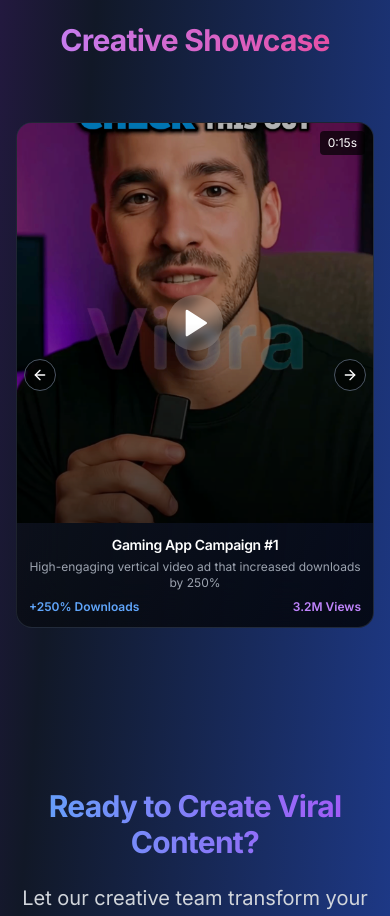
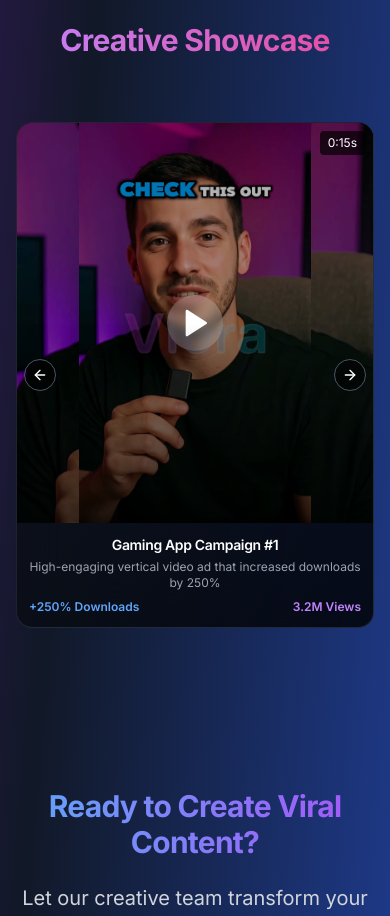
Before and after one commit to morcorp55/jullian-mobile-craft, a React (Vite) app: page /creative-studio in a window 390 px wide. Shown: the part 3440-4356 px from the top of the page. Built offline with nearby package versions, Linux system fonts and the light colour scheme.

Commit message:
Fix video aspect ratio on mobile
Ensure videos are fully visible vertically on mobile, even if it means adding black bars.

```diff
--- a/src/components/VideoCard.tsx
+++ b/src/components/VideoCard.tsx
@@ -114,14 +114,14 @@ const VideoCard: React.FC<VideoCardProps> = ({
 
   return (
     <div className="bg-gradient-to-br from-gray-900/80 to-black/80 backdrop-blur-xl rounded-2xl border border-gray-700/50 overflow-hidden hover:border-blue-500/50 transition-all duration-300 group h-full flex flex-col mx-2 md:mx-0">
-      {/* Video Container - Mobilde daha küçük aspect ratio */}
-      <div className="aspect-[9/16] bg-gradient-to-br from-blue-600/20 to-purple-600/20 flex items-center justify-center relative overflow-hidden">
+      {/* Video Container - Mobilde tam dikey görünüm */}
+      <div className="aspect-[9/16] bg-black flex items-center justify-center relative overflow-hidden">
         {/* Video Player - Her zaman render et */}
         <video
           ref={videoRef}
           src={videoUrl}
           controls={false}
-          className={`w-full h-full object-cover cursor-pointer ${isPlaying ? 'block' : 'hidden'}`}
+          className={`h-full w-auto object-contain cursor-pointer ${isPlaying ? 'block' : 'hidden'}`}
           poster="/lovable-uploads/fa1b9433-137e-4259-a668-bd42d77d978b.png"
           onEnded={handleVideoEnded}
           onError={handleVideoError}
@@ -140,9 +140,15 @@ const VideoCard: React.FC<VideoCardProps> = ({
         {!isPlaying && (
           <>
             <div
-              className="absolute inset-0 bg-cover bg-center"
+              className="absolute inset-0 bg-black bg-cover bg-center flex items-center justify-center"
               style={{ backgroundImage: `url(/lovable-uploads/fa1b9433-137e-4259-a668-bd42d77d978b.png)` }}
-            />
+            >
+              <img
+                src="/lovable-uploads/fa1b9433-137e-4259-a668-bd42d77d978b.png"
+                alt="Video thumbnail"
+                className="h-full w-auto object-contain"
+              />
+            </div>
 
             {/* Play button overlay - Ana tıklama alanı */}
             <div className="absolute inset-0 bg-black/30 flex items-center justify-center group-hover:bg-black/50 transition-all duration-300">
```
